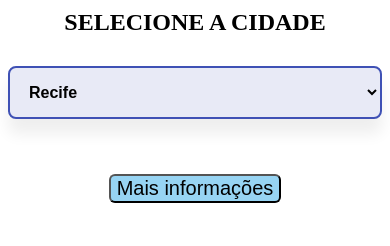
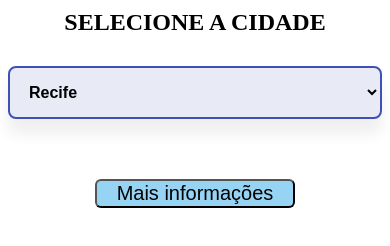
Before and after one commit to laizabsobral/Teste-Justa, a plain HTML site: page index.html in a window 390 px wide. Shown: the part 136-382 px from the top of the page. Drawn offline with nearby package versions, Linux system fonts and the light colour scheme.

Commit message:
responsividade

```diff
--- a/main.css
+++ b/main.css
@@ -100,4 +100,14 @@ button:hover {
 }
 
 
-@media
+@media screen and (max-width:700px) {
+.wrapper {
+    display: flex;
+    flex-direction: column;
+}
+
+button {
+    margin-top: 5px;
+        width: 200px;
+}
+}
```
